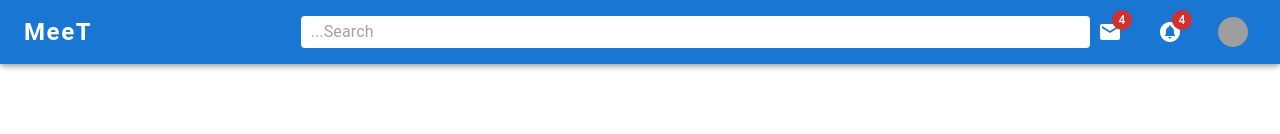
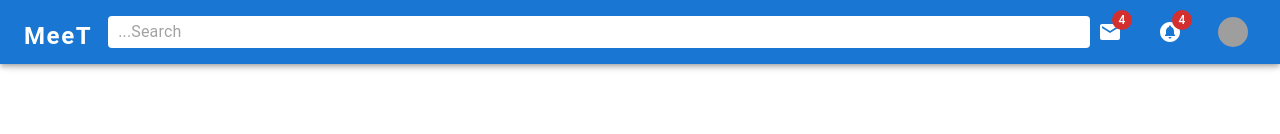
Before and after one commit to DevArtifacTs/mui-social-app-ui, a React (Create React App) app: page / in a window 1280 px wide. Shown: the top 134 px of the page. Built offline with nearby package versions, Linux system fonts and the light colour scheme; grey boxes are pictures that could not be loaded.

Commit message:
fix, style : navbar 's item margin

```diff
--- a/src/components/Navbar.jsx
+++ b/src/components/Navbar.jsx
@@ -53,26 +53,25 @@ function Navbar({ mode, setMode, sideBar, setSidebar, rightBar, setRightBar }) {
 
   const [open, setOpen] = useState(false)
 
-
   return (
     <AppBar
       position='sticky'
     // sx={{backgroundColor : 'green'}}
     >
       <StyledToolbar>
-        <Box flex={1}
+        <Box
           sx={{
             display: 'flex',
             height: { xs: 80, sm: 'auto' },
-            padding: { xs: 2, sm: 0 },
-            // border : '1px solid red',
-            // backgroundColor : 'red'
+            padding: { xs: 0, sm: 0 },
+            marginRight : { xs : .5, sm : 2},
           }}
         >
-          <Box>
+          <Box  >
 
             <Typography
               variant='h6'
+              pt={1}
               sx={{
                 display: { xs: 'block', sm: 'block' },
                 fontFamily: 'roboto',
@@ -80,26 +79,32 @@ function Navbar({ mode, setMode, sideBar, setSidebar, rightBar, setRightBar }) {
                 fontSize: '1.5rem',
                 letterSpacing: '.1rem',
                 color: 'inherit',
+
               }}
             >
               MeeT
             </Typography>
-            <IconButton sx={{display : { sx : 'block', sm :'none'}}}  >
+            {/* <IconButton sx={{display : { sx : 'block', sm :'none'}}}  >
               {mode === 'light' ? <ModeNightOutlinedIcon sx={{ color: 'white' }} onClick={() => setMode('dark')} /> : <LightModeIcon onClick={() => setMode('light')} />}
-            </IconButton>
+            </IconButton> */}
           </Box>
 
-          <Stack ml={4} direction='row' sx={{ display: { xs: 'block', sm: 'none', } }}>
-            <IconButton onClick={(e)=> setSidebar(!sideBar) } >
+          <Stack mt={1}  direction='row' sx={{ display: { xs: 'block', sm: 'none', }, }}>
+            <IconButton sx={{padding:'0'}}  onClick={(e)=> setSidebar(!sideBar) } >
               <Tooltip title='Menu' >
                 <DrawerMenu appendSide={'left'} />
                 {/* <MenuIcon sx={{ color: "white" }} /> */}
               </Tooltip>
             </IconButton>
-            <IconButton>
+            <IconButton sx={{padding:'0'}}>
               <Tooltip title='Messenger' >
                 <DrawerMenu appendSide={'right'} />
                 {/* <ForumIcon sx={{ color: "white" }} /> */}
+              </Tooltip>
+            </IconButton>
+            <IconButton sx={{padding:'0'}}  >
+              <Tooltip title='Messenger' >
+                {mode === 'light' ? <ModeNightOutlinedIcon sx={{ color: 'white' }} onClick={() => setMode('dark')} /> : <LightModeIcon onClick={() => setMode('light')} />}
               </Tooltip>
             </IconButton>
           </Stack>
@@ -142,15 +147,15 @@ function Navbar({ mode, setMode, sideBar, setSidebar, rightBar, setRightBar }) {
             />
           </IconButton>
         </Icons>
-        <UserBox sx={{ display: 'flex', justifyContent: 'center', alignItems: 'stretch' }}>
-          <Stack sx={{ textAlign: 'center', display: 'flex', flexDirection: 'column', justifyContent: 'space-between', alignItems: 'stretch' }}>
-            <IconButton onClick={(e) => setOpen(true)} sx={{ color: 'white' }} aria-label="add an alarm">
-              <Avatar sx={{ width: 30, height: 30 }} alt="Remy Sharp" src="https://images.unsplash.com/photo-1499952127939-9bbf5af6c51c?ixlib=rb-1.2.1&ixid=MnwxMjA3fDB8MHxwaG90by1wYWdlfHx8fGVufDB8fHx8&auto=format&fit=crop&w=1176&q=80" />
+        <UserBox mt={1} sx={{ display: 'flex', justifyContent: 'flex-end', alignItems: 'flex-start' }}>
+          {/* <Stack mt={1} sx={{ display: 'flex', justifyContent: 'center', alignItems: 'fle' }}> */}
+            <IconButton  onClick={(e) => setOpen(true)} sx={{ color: 'white' }} aria-label="profile setting">
+              <Avatar  sx={{ width: 30, height: 30 }} alt="Remy Sharp" src="https://images.unsplash.com/photo-1499952127939-9bbf5af6c51c?ixlib=rb-1.2.1&ixid=MnwxMjA3fDB8MHxwaG90by1wYWdlfHx8fGVufDB8fHx8&auto=format&fit=crop&w=1176&q=80" />
             </IconButton>
             {/* <IconButton>
                 {mode === 'light' ? <LightModeIcon onClick={() => setMode('dark')} /> : <ModeNightOutlinedIcon onClick={() => setMode('light')} />}
               </IconButton> */}
-          </Stack>
+          {/* </Stack> */}
         </UserBox>
       </StyledToolbar>
       <Menu
```
